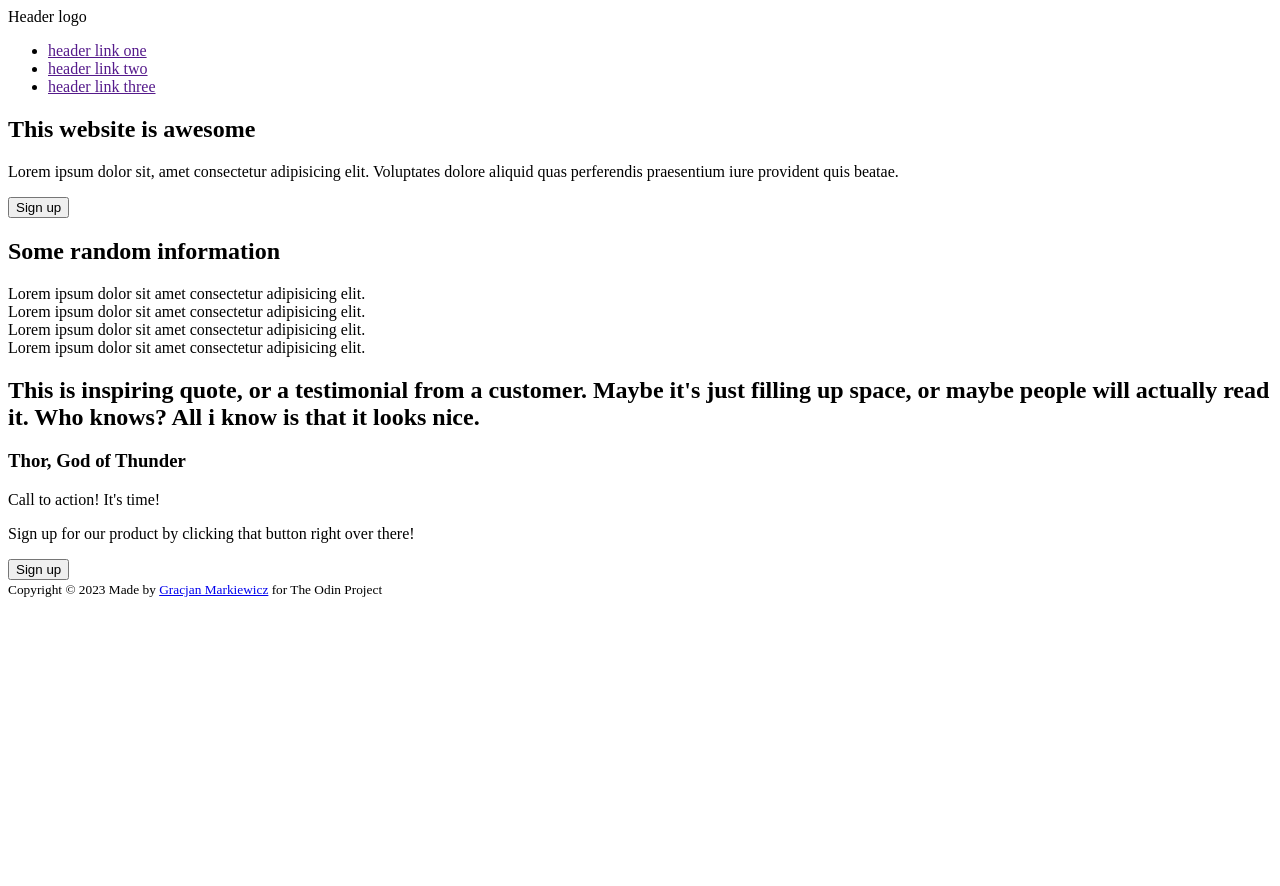
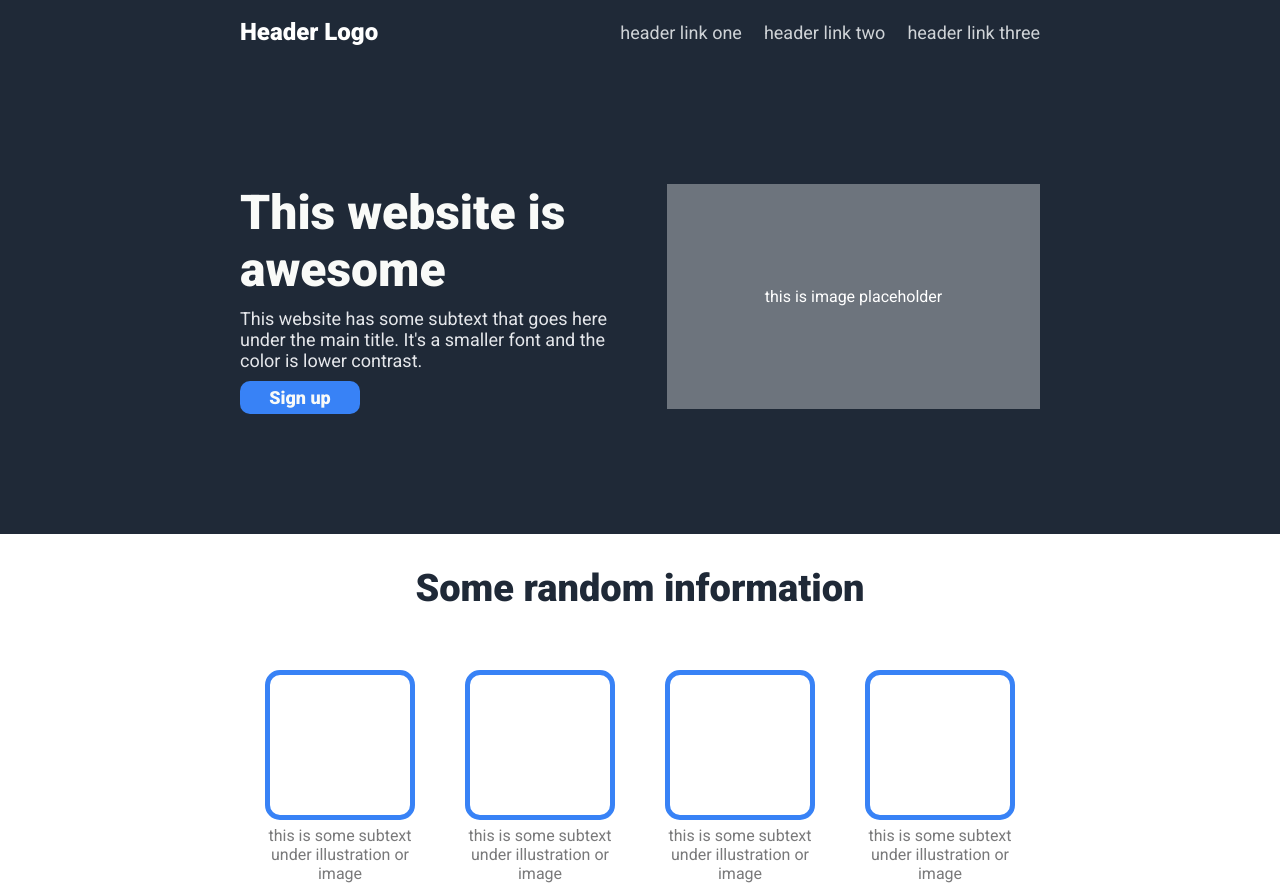
Before and after one commit to Markewycz/landing-page, a plain HTML site: page index.html in a window 1280 px wide. Shown: the top 886 px of the page. Before the commit the page ends 800 px from the top, so only its background shows below. Drawn offline with Linux system fonts and the light colour scheme.

Commit message:
Build header, hero and information section

```diff
--- a/index.html
+++ b/index.html
@@ -5,10 +5,17 @@
     <meta http-equiv="X-UA-Compatible" content="IE=edge" />
     <meta name="viewport" content="width=device-width, initial-scale=1.0" />
     <title>Your Landing Page</title>
+    <link rel="stylesheet" href="./style.css" />
+    <link rel="preconnect" href="https://fonts.googleapis.com" />
+    <link rel="preconnect" href="https://fonts.gstatic.com" crossorigin />
+    <link
+      href="https://fonts.googleapis.com/css2?family=Roboto:wght@100;300;400;500;700;900&display=swap"
+      rel="stylesheet"
+    />
   </head>
   <body>
-    <header>
-      <div class="logo">Header logo</div>
+    <header class="header">
+      <div class="logo">Header Logo</div>
       <nav class="navigation">
         <ul>
           <li><a href="">header link one</a></li>
@@ -18,44 +25,43 @@
       </nav>
     </header>
 
-    <section class="welcome-section">
-      <div class="welcome-title">
-        <h1 class="big-header">This website is awesome</h1>
-        <p>
-          Lorem ipsum dolor sit, amet consectetur adipisicing elit. Voluptates
-          dolore aliquid quas perferendis praesentium iure provident quis
-          beatae.
+    <section class="hero-section">
+      <div class="hero-title">
+        <h1 class="hero-header">This website is awesome</h1>
+        <p class="hero-text">
+          This website has some subtext that goes here under the main title.
+          It's a smaller font and the color is lower contrast.
         </p>
         <button class="btn">Sign up</button>
       </div>
-      <div class="img-placeholder"></div>
+      <div class="img-placeholder">this is image placeholder</div>
     </section>
 
-    <section class="card-section">
-      <h2 class="sub-header">Some random information</h2>
+    <section class="information-section">
+      <h2 class="information-header">Some random information</h2>
       <div class="card-container">
         <div class="card">
           <div class="card-img"></div>
           <div class="card-description">
-            Lorem ipsum dolor sit amet consectetur adipisicing elit.
+            this is some subtext under illustration or image
           </div>
         </div>
         <div class="card">
           <div class="card-img"></div>
           <div class="card-description">
-            Lorem ipsum dolor sit amet consectetur adipisicing elit.
+            this is some subtext under illustration or image
           </div>
         </div>
         <div class="card">
           <div class="card-img"></div>
           <div class="card-description">
-            Lorem ipsum dolor sit amet consectetur adipisicing elit.
+            this is some subtext under illustration or image
           </div>
         </div>
         <div class="card">
           <div class="card-img"></div>
           <div class="card-description">
-            Lorem ipsum dolor sit amet consectetur adipisicing elit.
+            this is some subtext under illustration or image
           </div>
         </div>
       </div>
--- a/style.css
+++ b/style.css
@@ -0,0 +1,112 @@
+* {
+  margin: 0;
+  padding: 0;
+  box-sizing: border-box;
+  font-family: "Roboto", sans-serif;
+}
+
+.header {
+  display: flex;
+  justify-content: space-between;
+  align-items: center;
+  padding: 18px 240px;
+  background-color: #1f2937;
+}
+.logo {
+  color: #fff;
+  font-size: 24px;
+  font-weight: 900;
+}
+
+ul {
+  display: flex;
+  gap: 22px;
+  list-style: none;
+  padding: 0;
+}
+a {
+  text-decoration: none;
+  color: #cfd3d7;
+  font-size: 18px;
+}
+button {
+  width: 120px;
+  padding: 6px;
+  border-radius: 10px;
+  background-color: #3882f6;
+  color: #f9faf8;
+  border: none;
+  font-weight: 900;
+  font-size: 18px;
+}
+
+.hero-section {
+  display: flex;
+  background-color: #1f2937;
+  padding: 120px 240px;
+  gap: 54px;
+}
+
+.hero-title {
+  display: flex;
+  flex-direction: column;
+  gap: 10px;
+  flex-wrap: wrap;
+  flex: 1;
+}
+
+.hero-header {
+  font-size: 48px;
+  font-weight: 900;
+  color: #f9faf8;
+}
+
+.hero-text {
+  color: #e5e7eb;
+  font-size: 18px;
+}
+
+.img-placeholder {
+  display: flex;
+  justify-content: center;
+  align-items: center;
+  flex: 1;
+  height: 225px;
+  background-color: #6d747d;
+  color: #fff;
+}
+
+.information-section {
+  padding: 32px 240px;
+  text-align: center;
+}
+.information-header {
+  font-size: 38px;
+  font-weight: 900;
+  color: #1f2937;
+  margin-bottom: 60px;
+}
+
+.card-container {
+  display: flex;
+  justify-content: center;
+  align-items: center;
+  gap: 50px;
+}
+
+.card {
+  display: flex;
+  flex-direction: column;
+  max-width: 150px;
+  gap: 6px;
+}
+
+.card-img {
+  border: 5px solid #3882f6;
+  border-radius: 15px;
+  height: 150px;
+}
+
+.card-description {
+  color: #79797a;
+}
```
